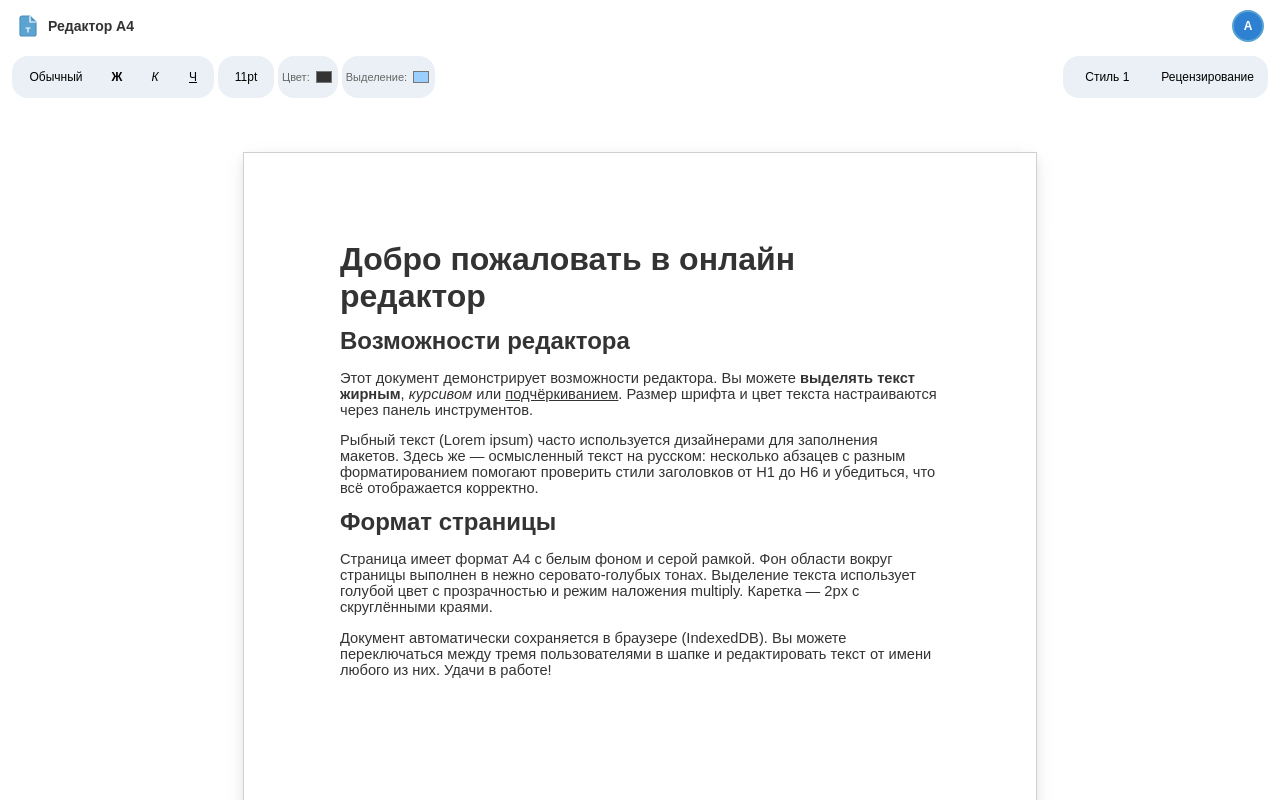
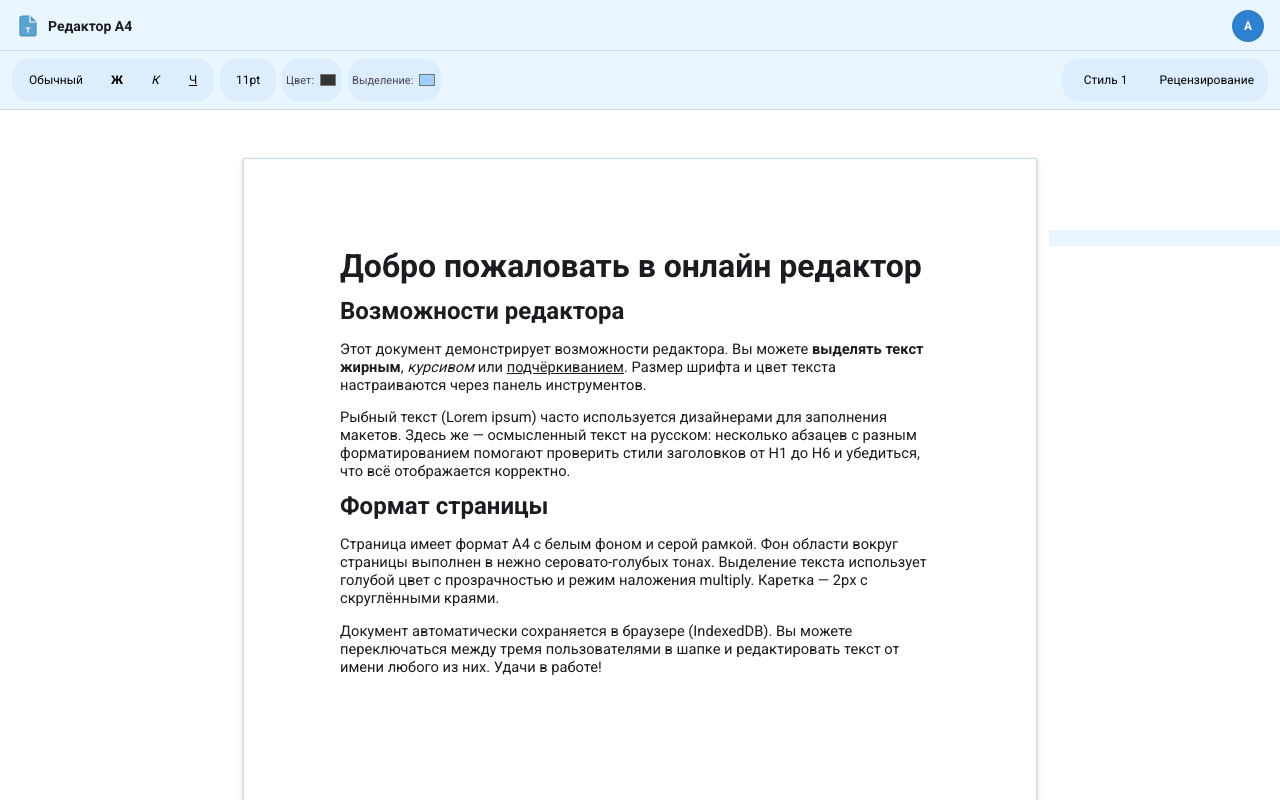
Before and after one commit to ShadexNyc/EditorStyles, a React (Vite) app in the folder client/: page / in a window 1280 px wide. Shown: the top 800 px of the page. Built offline with nearby package versions, Linux system fonts and the light colour scheme.

Commit message:
Adjust theme to light blue and square A4 corners

```diff
--- a/client/src/editor/SlateEditor.tsx
+++ b/client/src/editor/SlateEditor.tsx
@@ -389,9 +389,11 @@ function ReviewEditingOverlay({
         setLineRects([])
         return
       }
-      /* Стиль 1/3/4/6: сегменты линий по каждой визуальной строке рецензии.
+      /* Стиль 1/3/4/6: линии только по краям блока рецензии.
        * Для точной геометрии собираем getClientRects() всех узлов рецензии,
-       * группируем по строкам и рисуем верх/низ на каждой строке. */
+       * группируем по визуальным строкам и рисуем только:
+       * - верхнюю линию первой строки;
+       * - нижнюю линию последней строки. */
       const lineTolerance = 3
       const visualLines: Array<{ top: number; bottom: number; rects: DOMRect[] }> = []
       Array.from(nodes).forEach((el) => {
@@ -431,16 +433,37 @@ function ReviewEditingOverlay({
         return
       }
 
-      const topBottomSegments: TopBottomSegment[] = []
-      lineSegments.forEach((line) => {
+      const firstLine = lineSegments[0]
+      const lastLine = lineSegments[lineSegments.length - 1]
+      const toSegmentGeometry = (line: { top: number; bottom: number; minLeft: number; maxRight: number }) => {
         const left = Math.max(0, line.minLeft - containerRect.left)
         const width = Math.max(0, Math.min(line.maxRight - line.minLeft, containerWidth - left))
-        if (width <= 0) return
-        const top = Math.max(0, line.top - containerRect.top - lineGap)
-        const bottom = line.bottom - containerRect.top + lineGap
-        topBottomSegments.push({ top, left, width, height: lineHeight, color: lineColor, edge: 'top' })
-        topBottomSegments.push({ top: bottom, left, width, height: lineHeight, color: lineColor, edge: 'bottom' })
-      })
+        return { left, width }
+      }
+
+      const firstGeometry = toSegmentGeometry(firstLine)
+      const lastGeometry = toSegmentGeometry(lastLine)
+      const topBottomSegments: TopBottomSegment[] = []
+      if (firstGeometry.width > 0) {
+        topBottomSegments.push({
+          top: Math.max(0, firstLine.top - containerRect.top - lineGap),
+          left: firstGeometry.left,
+          width: firstGeometry.width,
+          height: lineHeight,
+          color: lineColor,
+          edge: 'top',
+        })
+      }
+      if (lastGeometry.width > 0) {
+        topBottomSegments.push({
+          top: lastLine.bottom - containerRect.top + lineGap,
+          left: lastGeometry.left,
+          width: lastGeometry.width,
+          height: lineHeight,
+          color: lineColor,
+          edge: 'bottom',
+        })
+      }
 
       if (topBottomSegments.length === 0) {
         setStyle1TopBottom(null)
--- a/client/src/theme/theme.css
+++ b/client/src/theme/theme.css
@@ -1,23 +1,31 @@
+@import url('https://fonts.googleapis.com/css2?family=Roboto:wght@400;500;700&display=swap');
+
 :root {
-  --color-bg-page: #ffffff;
+  /* Material 3 (latest) aligned design tokens */
+  --color-bg-page: #eaf6ff;
   --color-bg-canvas: #ffffff;
-  --color-border-canvas: #d0d0d0;
-  --color-text: #333333;
-  --color-text-muted: #666;
-  --color-accent: #5ba3d0;
-  --color-accent-hover: #4a8fbc;
-  --color-header-bg: #ffffff;
-  --color-ribbon-bg: #ffffff;
-  --color-toolbar-group-bg: #ececec;
-  --color-selection: rgba(100, 180, 255, 0.35);
-  --color-cursor: #5ba3d0;
-  --font-family: Arial, sans-serif;
+  --color-border-canvas: #c8ddf0;
+  --color-text: #1d1b20;
+  --color-text-muted: #49454f;
+  --color-accent: #2f7fc1;
+  --color-accent-hover: #266ba4;
+  --color-header-bg: #eaf6ff;
+  --color-ribbon-bg: #eaf6ff;
+  --color-toolbar-group-bg: #dceefe;
+  --color-selection: rgba(47, 127, 193, 0.28);
+  --color-cursor: #2f7fc1;
+  --font-family: Roboto, Arial, sans-serif;
   --font-size-default: 11pt;
   --cursor-width: 2px;
-  --cursor-radius: 1px;
-  --shadow-document: 0 4px 12px rgba(0, 0, 0, 0.08), 0 8px 24px rgba(0, 0, 0, 0.06);
-  --review-style1-line: #b0b0b0;
-  --review-strikethrough-color: #FF5151;
+  --cursor-radius: 2px;
+  --shape-corner-small: 8px;
+  --shape-corner-medium: 12px;
+  --shape-corner-large: 16px;
+  --shape-corner-xlarge: 28px;
+  --elevation-1: 0 1px 2px rgba(0, 0, 0, 0.18), 0 1px 3px 1px rgba(0, 0, 0, 0.1);
+  --shadow-document: 0 1px 2px rgba(0, 0, 0, 0.18), 0 2px 6px rgba(0, 0, 0, 0.12);
+  --review-style1-line: #7f9cb8;
+  --review-strikethrough-color: #b3261e;
   --review-strikethrough-thickness: 2px;
 }
 
@@ -61,6 +69,7 @@ html, body {
   font-size: 14px;
   font-weight: 600;
   color: var(--color-text);
+  border-bottom: 1px solid var(--color-border-canvas);
 }
 
 .app-header-title {
@@ -84,6 +93,7 @@ html, body {
   gap: 12px;
   padding: 24px;
   min-height: 0;
+  background: #ffffff;
 }
 
 .canvas-wrapper {
@@ -92,6 +102,7 @@ html, body {
   justify-content: center;
   padding: 24px 0;
   min-height: 0;
+  background: #ffffff;
 }
 
 .review-comments-sidebar {
@@ -134,7 +145,7 @@ html, body {
   width: 100%;
   padding: 12px;
   border: none;
-  border-radius: 12px;
+  border-radius: var(--shape-corner-medium);
   background: #F0F0F0;
   text-align: left;
   font-family: var(--font-family);
@@ -270,7 +281,7 @@ html, body {
   padding: 8px 10px;
   margin-top: 8px;
   border: 1px solid var(--color-border-canvas);
-  border-radius: 8px;
+  border-radius: var(--shape-corner-medium);
   font-family: var(--font-family);
   font-size: 13px;
   outline: none;
@@ -287,6 +298,7 @@ html, body {
   overflow-x: hidden;
   background: #ffffff;
   border: 1px solid var(--color-border-canvas);
+  border-radius: 0;
   box-shadow: var(--shadow-document);
   padding: 72px 96px;
   font-family: var(--font-family);
@@ -298,9 +310,10 @@ html, body {
   display: flex;
   flex-wrap: wrap;
   align-items: center;
-  gap: 4px;
-  padding: 6px 12px;
+  gap: 6px;
+  padding: 8px 12px;
   background: var(--color-ribbon-bg);
+  border-bottom: 1px solid var(--color-border-canvas);
 }
 
 .ribbon-group {
@@ -309,8 +322,8 @@ html, body {
   gap: 4px;
   padding: 4px;
   min-height: 42px;
-  border-radius: 16px;
-  background: #EAF0F5;
+  border-radius: var(--shape-corner-large);
+  background: var(--color-toolbar-group-bg);
   border: none;
 }
 
@@ -318,13 +331,13 @@ html, body {
 .ribbon select {
   min-width: 34px;
   min-height: 34px;
-  border-radius: 12px;
+  border-radius: var(--shape-corner-medium);
   box-sizing: border-box;
 }
 
 .ribbon button:hover,
 .ribbon select:hover {
-  background: #e8e8e8 !important;
+  background: #cfe7fb !important;
 }
 
 .ribbon input[type="color"] {
@@ -346,7 +359,7 @@ html, body {
   list-style: none;
   background: var(--color-bg-canvas);
   border: 1px solid var(--color-border-canvas);
-  border-radius: 12px;
+  border-radius: var(--shape-corner-medium);
   box-shadow: 0 4px 12px rgba(0, 0, 0, 0.1);
   z-index: 2;
 }
@@ -356,7 +369,7 @@ html, body {
   width: 100%;
   padding: 6px 10px;
   border: none;
-  border-radius: 8px;
+  border-radius: var(--shape-corner-medium);
   background: transparent;
   cursor: pointer;
   font-size: 12px;
@@ -367,7 +380,7 @@ html, body {
 
 .ribbon-dropdown-item:hover,
 .ribbon-dropdown-item.is-active {
-  background: #e8e8e8;
+  background: #cfe7fb;
 }
 
 .slate-editor-wrap {
```
